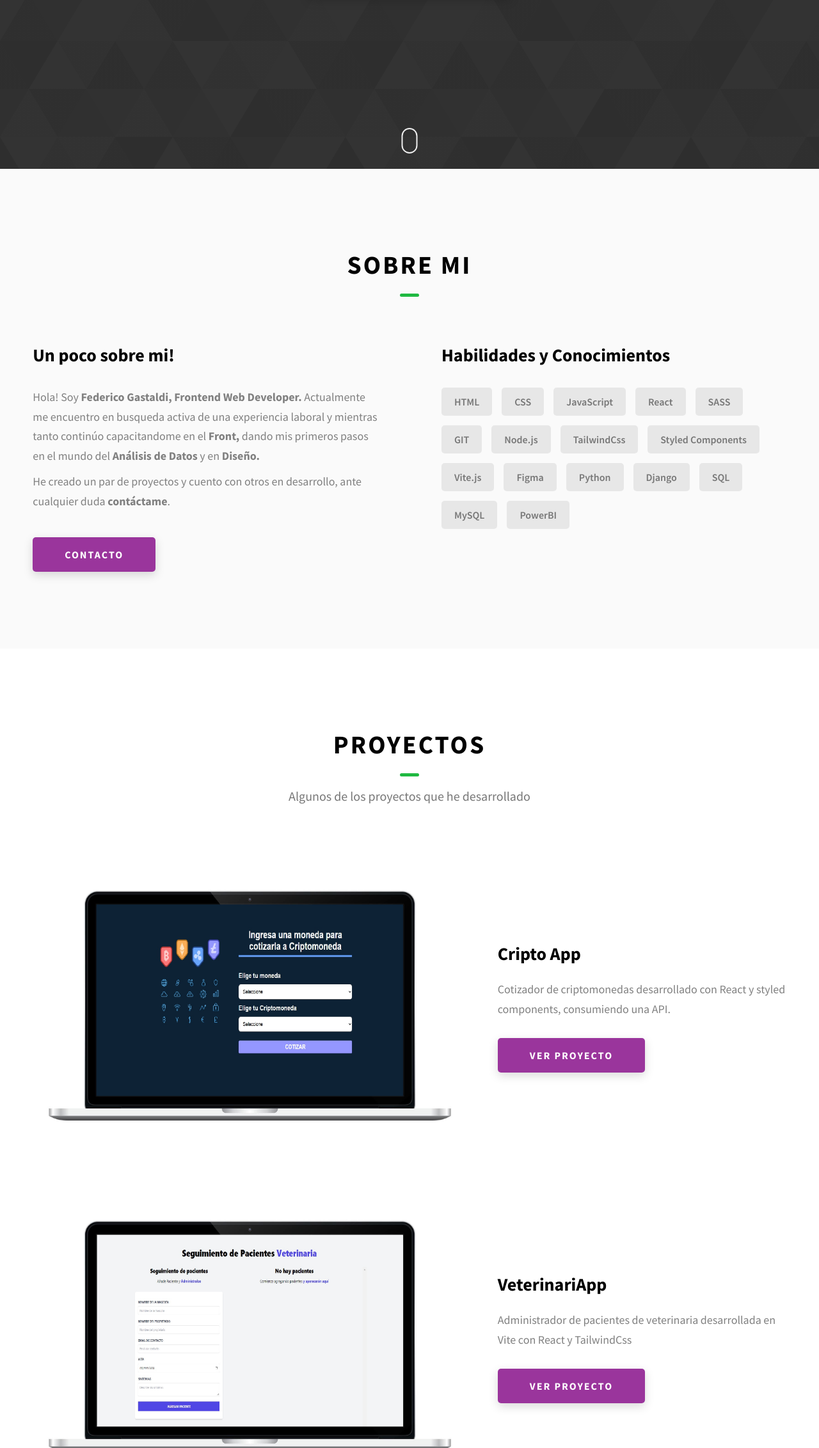
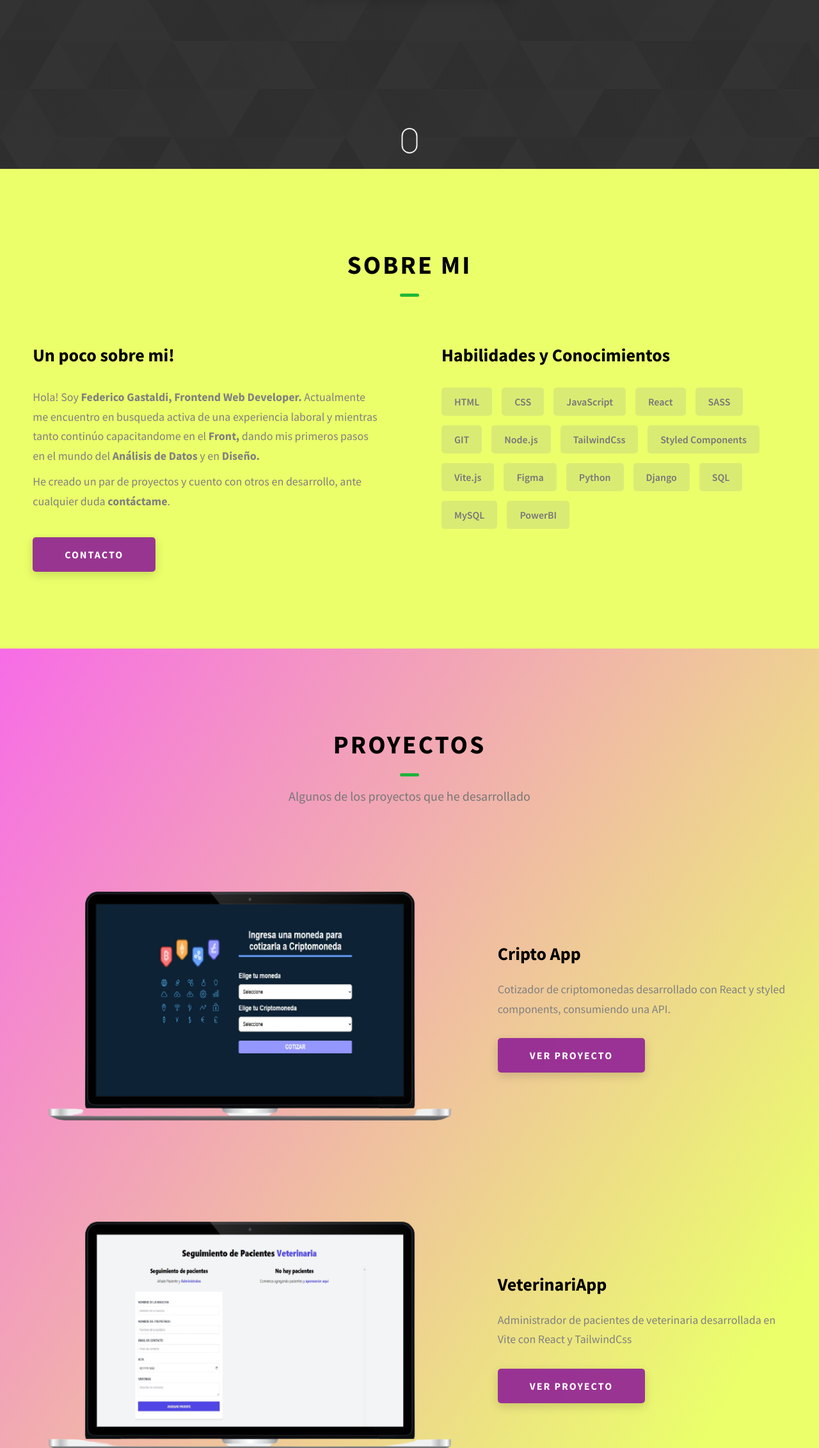
Before and after one commit to FedeGastaldi/portfolio3, a website: page index.html in a window 1280 px wide. Shown: the part 536-2800 px from the top of the page at 64% size. Drawn offline with Linux system fonts and the light colour scheme.

Commit message:
new colors

```diff
--- a/css/style.css
+++ b/css/style.css
@@ -165,7 +165,10 @@ textarea {
     padding: calc(1.5rem - 2px) calc(5rem - 2px); }
 
 .sec-pad {
-  padding: 12rem 0; }
+  padding: 12rem 0;
+  background: rgb(234,255,106);
+background: linear-gradient(302deg, rgba(234,255,106,1) 40%, rgba(247,108,230,1) 100%);
+ }
   @media only screen and (max-width: 56.25em) {
     .sec-pad {
       padding: 8rem 0; } }
@@ -247,7 +250,7 @@ textarea {
     text-align: center; }
 
 .about {
-  background: #fafafa; }
+  background: #eaff6a; }
   .about__content {
     display: grid;
     grid-template-columns: 1fr 1fr;
--- a/index.html
+++ b/index.html
@@ -204,7 +204,7 @@
           <div class="projects__row">
             <div class="projects__row-img-cont">
               <img
-                src="./assets/jpeg/cripto.jpeg"
+                src="./assets/png/criptox.png"
                 alt="Software Screenshot"
                 class="projects__row-img"
                 loading="lazy"
@@ -226,7 +226,7 @@
           <div class="projects__row">
             <div class="projects__row-img-cont">
               <img
-                src="./assets/jpeg/veter.jpeg"
+                src="./assets/png/veterx.png"
                 alt="Software Screenshot"
                 class="projects__row-img"
                 loading="lazy"
@@ -248,7 +248,7 @@
           <div class="projects__row">
             <div class="projects__row-img-cont">
               <img
-                src="./assets/jpeg/clima.jpeg"
+                src="./assets/png/climax.png"
                 alt="Software Screenshot"
                 class="projects__row-img"
                 loading="lazy"
@@ -270,7 +270,7 @@
           <div class="projects__row">
             <div class="projects__row-img-cont">
               <img
-                src="./assets/jpeg/port1.jpeg"
+                src="./assets/png/port1x.png"
                 alt="Software Screenshot"
                 class="projects__row-img"
                 loading="lazy"
@@ -293,7 +293,7 @@
             <div class="projects__row">
               <div class="projects__row-img-cont">
                 <img
-                  src="./assets/jpeg/port 2.jpeg"
+                  src="./assets/png/port_2x.png"
                   alt="Software Screenshot"
                   class="projects__row-img"
                   loading="lazy"
```
Also changed, not shown: assets/png/climax.png (added), assets/png/criptox.png (added), assets/png/port1x.png (added), assets/png/port_2x.png (added), assets/png/veterx.png (added).
